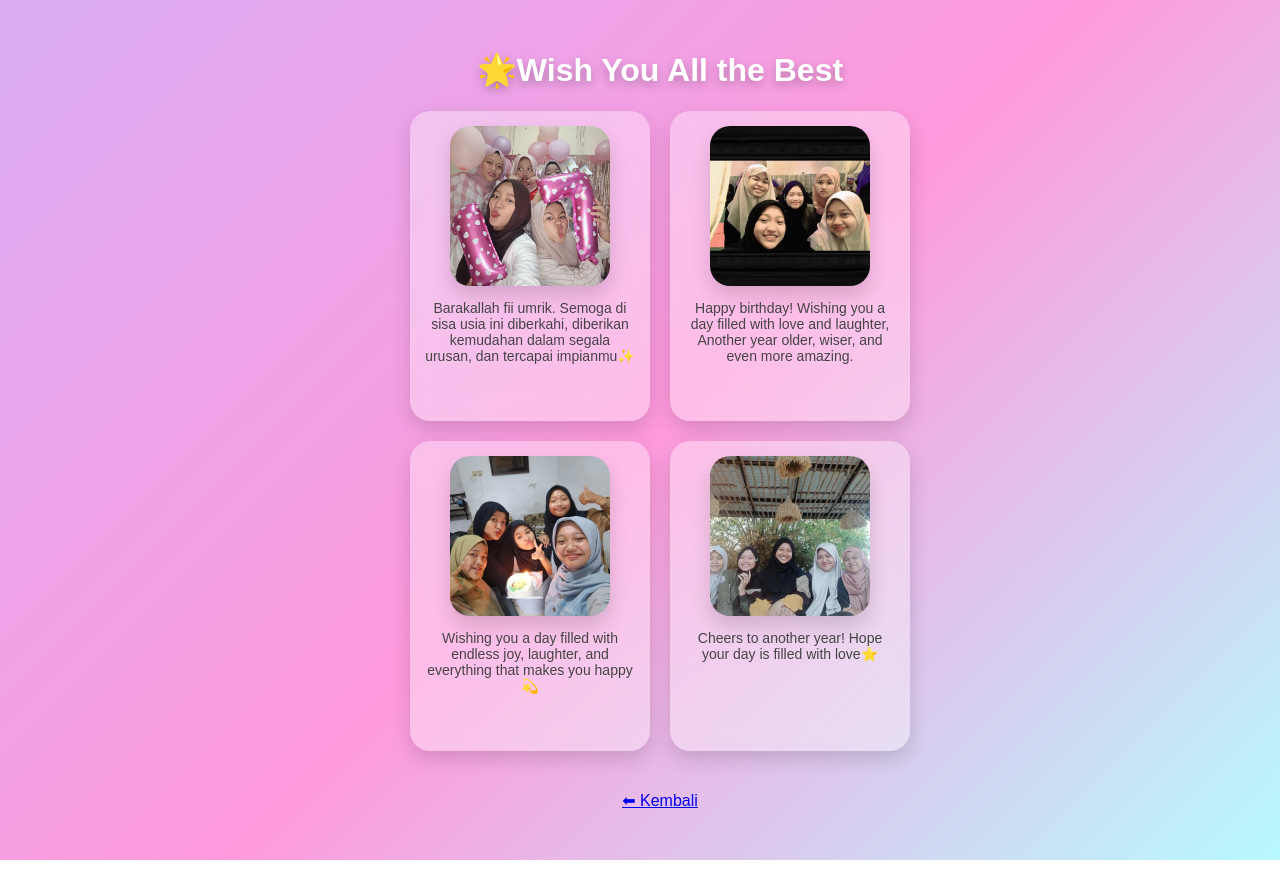
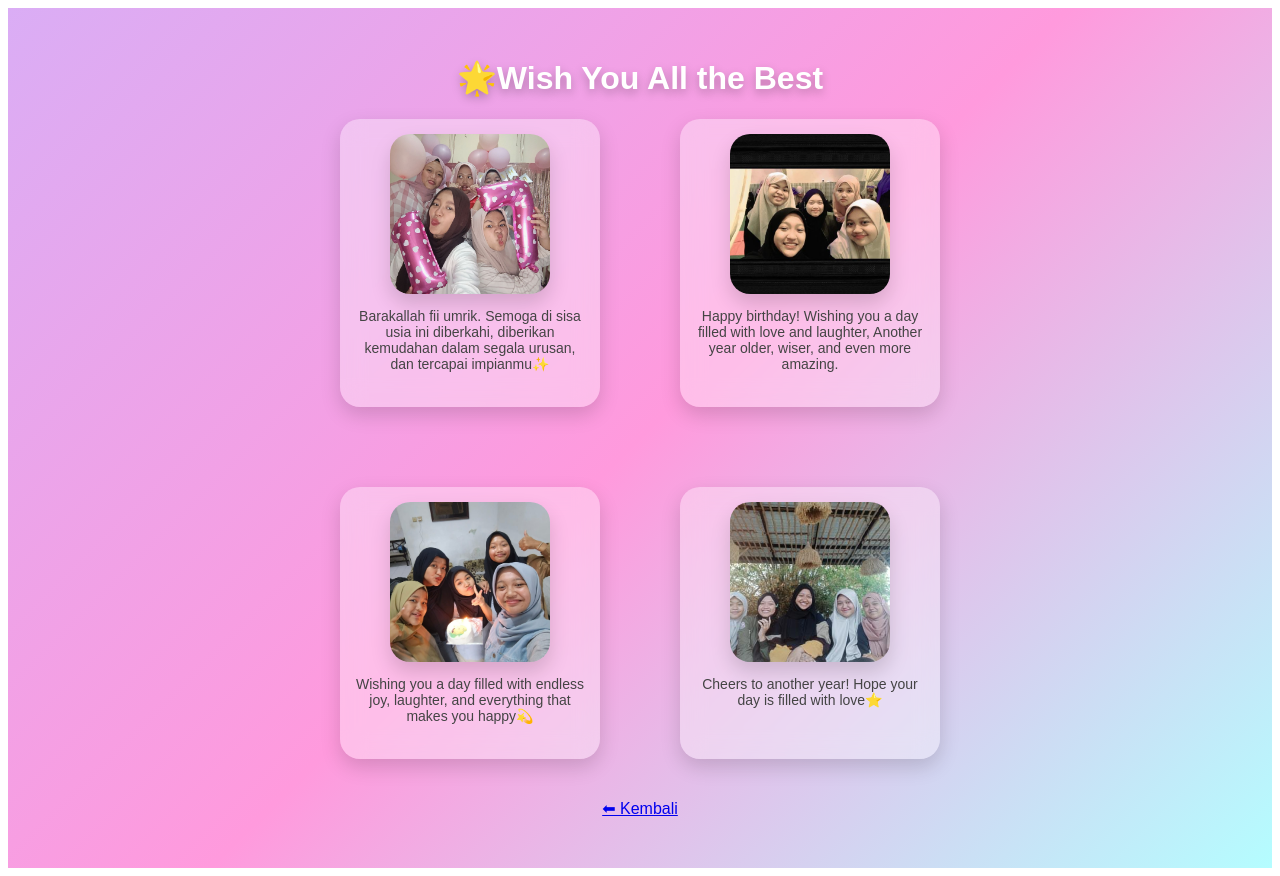
Before and after one commit to sabrinadev222/falia, a Next.js app: page /all in a window 1280 px wide. Built offline with nearby package versions, Linux system fonts and the light colour scheme.

Commit message:
Update globals.css

```diff
--- a/app/globals.css
+++ b/app/globals.css
@@ -1,9 +1,3 @@
-html, body{
-  margin:0;
-  padding:0;
-  overflow-x:hidden;
-}
-
 .container{
   min-height:100vh;
   display:flex;
@@ -88,15 +82,14 @@ html, body{
   width:60%;
 }
 
+/* PAGE FANCY */
 .pageFancy{
   min-height:100vh;
   display:flex;
   flex-direction:column;
-  justify-content:flex-start; /* GANTI INI */
+  justify-content:space-between;
   align-items:center;
   padding:30px 20px;
-  width:100%;
-  overflow-x:hidden;
   background:linear-gradient(135deg,#daadf5,#ff9add,#b4fdff);
   font-family:Poppins,sans-serif;
 }
@@ -135,10 +128,10 @@ html, body{
 .cardGrid{
   flex:1;
   display:grid;
-  grid-template-columns:repeat(2,minmax(0,1fr));
-  gap:20px; /* dari 80 → 20 */
+  grid-template-columns:repeat(2,1fr);
+  gap:80px;
   width:100%;
-  max-width:500px; /* kecilkan dikit */
+  max-width:600px;
 }
 
 /* PHOTO CARD ALL */
@@ -169,13 +162,6 @@ html, body{
 }
 
 .backBtn{
-  margin-top:40px; /* ⬅️ tambah jarak */
+  margin-top:40px;
   margin-bottom:20px;
 }
-
-@media (max-width:600px){
-  .cardGrid{
-    grid-template-columns:1fr; /* 1 kolom di HP */
-    gap:25px; /* kecilkan jarak */
-  }
-}
```
